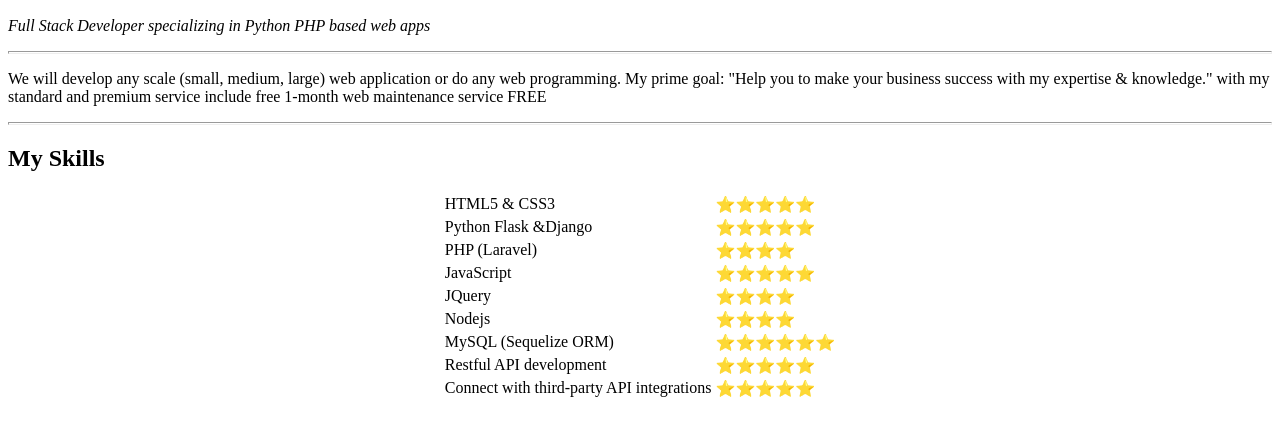
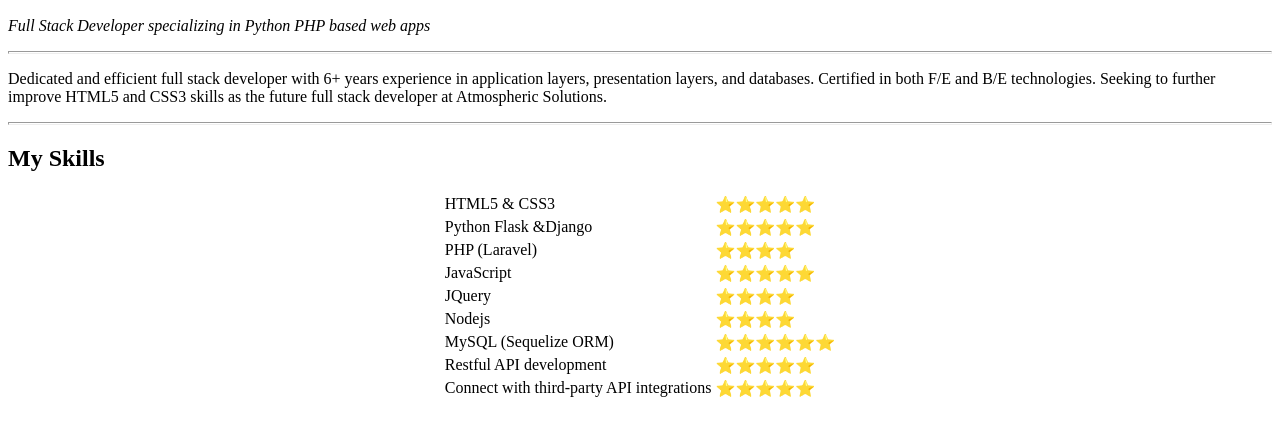
Before and after one commit to tarekfaroukhamouda/Mycv, a plain HTML site: page index.html in a window 1280 px wide. Shown: the part 375-800 px from the top of the page. Drawn offline with Linux system fonts and the light colour scheme.

Commit message:
Update index.html

```diff
--- a/index.html
+++ b/index.html
@@ -9,10 +9,8 @@
     <h1>Tarek Farouk Mohamed Hamouda!</h1>
     <p><em>Full Stack Developer specializing in Python PHP based web apps</em></p>
 <hr size="3">
-<p>We will develop any scale (small, medium, large) web application or do any web programming.
- My prime goal: "Help you to make your business success with my expertise & knowledge."
-with my standard and premium service include free 1-month web maintenance service FREE
-</p>
+<p>Dedicated and efficient full stack developer with 6+ years experience in application layers, presentation layers, and databases. Certified in both F/E and B/E technologies.
+  Seeking to further improve HTML5 and CSS3 skills as the future full stack developer at Atmospheric Solutions.</p>
 <hr size="3">
 
 <h2>My Skills</h2>
```
